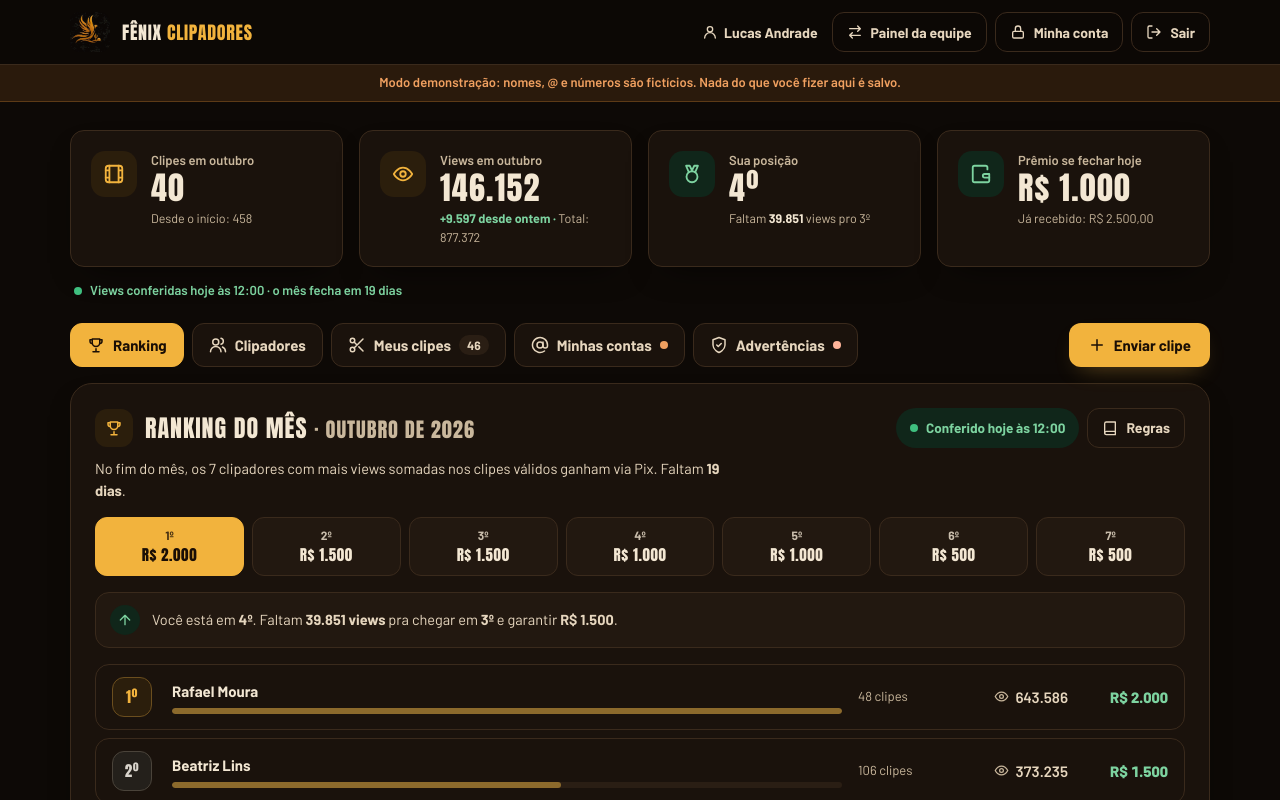
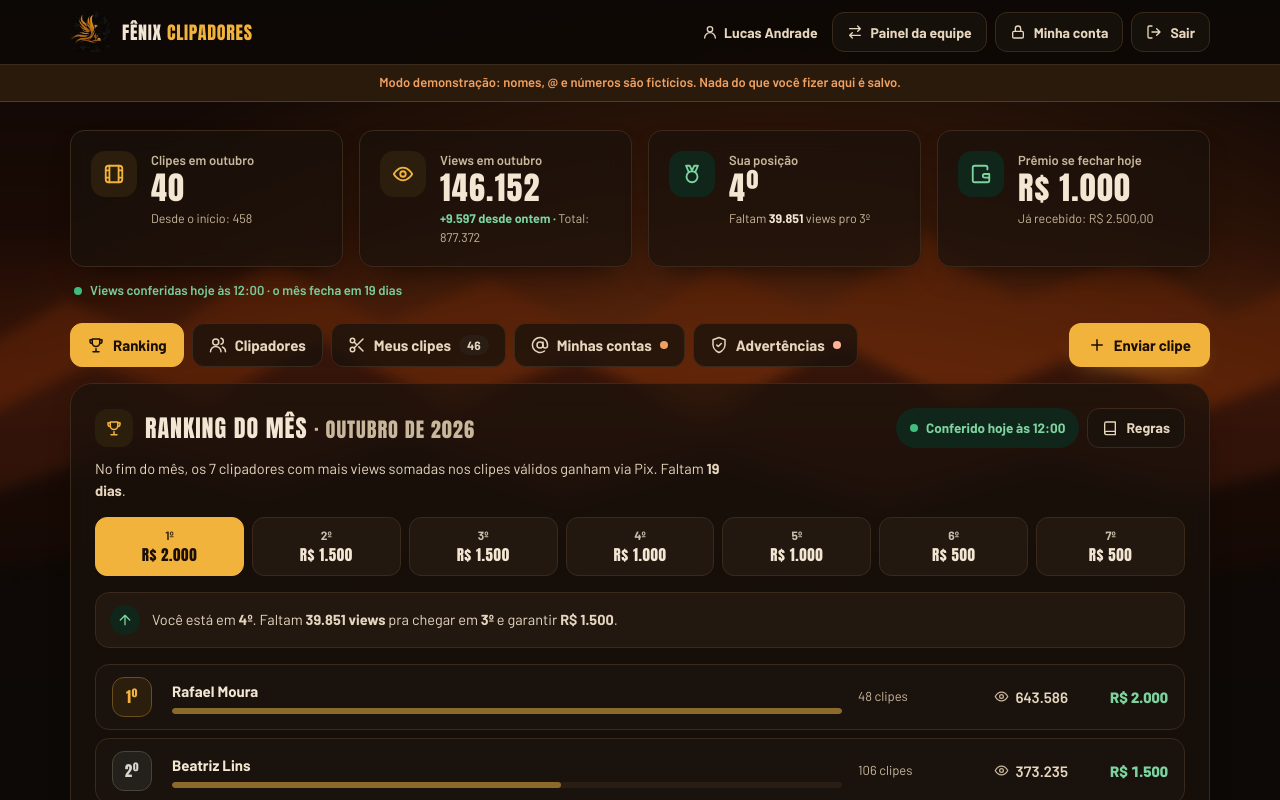
Before and after one commit to gd0096029-bit/CLIPADOORES-FNX-NORDESTE-, a Next.js app: page /clipador in a window 1280 px wide. Shown: the top 800 px of the page. Built offline with nearby package versions, Linux system fonts and the light colour scheme.

Commit message:
Fundo de serra do sertão desfocado nas áreas logadas
Co-Authored-By: Claude Opus 5.5 <noreply@anthropic.com>
Claude-Session: https://claude.ai/code/session_01MpjFthiBnm7szxtMT2XmDu

```diff
--- a/src/app/globals.css
+++ b/src/app/globals.css
@@ -2753,3 +2753,40 @@ html {
     white-space: nowrap;
   }
 }
+
+/* =========================================================
+   Fundo de sertão (áreas logadas)
+   ========================================================= */
+.app {
+  position: relative;
+  min-height: 100dvh;
+  isolation: isolate;
+}
+.backdrop {
+  position: fixed;
+  inset: 0;
+  z-index: -1;
+  pointer-events: none;
+  overflow: hidden;
+  background: var(--bg);
+}
+.backdrop svg {
+  position: absolute;
+  inset: -24px;
+  width: calc(100% + 48px);
+  height: calc(100% + 48px);
+  filter: blur(7px);
+  opacity: 0.9;
+}
+/* cartões levemente translúcidos pra serra aparecer por trás */
+.stat,
+.panel {
+  background: rgba(26, 18, 12, 0.7);
+  backdrop-filter: blur(12px);
+  -webkit-backdrop-filter: blur(10px);
+}
+.tab:not(.is-active),
+.btn-outline,
+.btn-ghost {
+  background: rgba(26, 18, 12, 0.78);
+}
--- a/src/components/admin/AdminApp.tsx
+++ b/src/components/admin/AdminApp.tsx
@@ -6,6 +6,7 @@ import type { WarningKind } from "@/lib/clipador/types";
 import { activeWarnings, daysLeftInMonth, PRIZES, REMOVALS_PER_WARNING, SUSPENSION_MONTHS, WARNINGS_LIMIT } from "@/lib/clipador/rules";
 import { fmtBRLShort, fmtInt, fmtRelativeDay, monthName, plural } from "@/lib/clipador/format";
 import { IconEye, IconFilm, IconScissors, IconShield, IconTrophy, IconUsers, IconWallet } from "@/components/clipador/icons";
+import { Backdrop } from "@/components/clipador/Backdrop";
 import { Topbar } from "@/components/clipador/Topbar";
 import { AdminClips } from "./AdminClips";
 import { AdminClippers } from "./AdminClippers";
@@ -157,6 +158,7 @@ export function AdminApp({ initialData }: { initialData: AdminData }) {
 
   return (
     <div className="app">
+      <Backdrop />
       <Topbar name={data.me.name} area="equipe" canSwitch demo />
 
       <main className="container">
--- /dev/null
+++ b/src/components/clipador/Backdrop.tsx
@@ -0,0 +1,39 @@
+/**
+ * Fundo das áreas logadas: camadas de serra do sertão nos tons do "QG dos Clipadores",
+ * desfocadas e fixas atrás do conteúdo. Sem sol, só o brilho de fim de tarde no horizonte.
+ */
+export function Backdrop() {
+  return (
+    <div className="backdrop" aria-hidden="true">
+      <svg viewBox="0 0 1440 900" preserveAspectRatio="xMidYMax slice">
+        <defs>
+          <linearGradient id="bd-ceu" x1="0" y1="0" x2="0" y2="1">
+            <stop offset="0" stopColor="#0D0906" />
+            <stop offset="0.3" stopColor="#1C0B05" />
+            <stop offset="0.5" stopColor="#4A1A08" />
+            <stop offset="0.62" stopColor="#7A2E0D" />
+          </linearGradient>
+          <radialGradient id="bd-brasa" cx="0.6" cy="0.58" r="0.6">
+            <stop offset="0" stopColor="#D9631F" stopOpacity="0.35" />
+            <stop offset="1" stopColor="#D9631F" stopOpacity="0" />
+          </radialGradient>
+          <linearGradient id="bd-chao" x1="0" y1="0" x2="0" y2="1">
+            <stop offset="0.5" stopColor="#0D0906" stopOpacity="0" />
+            <stop offset="1" stopColor="#0D0906" stopOpacity="0.85" />
+          </linearGradient>
+        </defs>
+        <rect width="1440" height="900" fill="url(#bd-ceu)" />
+        <rect width="1440" height="900" fill="url(#bd-brasa)" />
+        {/* serra do fundo */}
+        <path d="M0 410 L110 345 L210 385 L330 300 L450 370 L560 320 L690 390 L800 305 L910 360 L1020 270 L1120 345 L1240 295 L1340 360 L1440 315 L1440 900 L0 900 Z" fill="#6B2709" opacity="0.55" />
+        {/* serra do meio */}
+        <path d="M0 480 L140 410 L260 455 L380 385 L520 460 L650 405 L790 470 L930 390 L1060 455 L1190 400 L1320 460 L1440 415 L1440 900 L0 900 Z" fill="#3A160A" />
+        {/* serra da frente */}
+        <path d="M0 560 L180 500 L320 545 L470 490 L640 555 L800 505 L980 565 L1150 510 L1300 550 L1440 515 L1440 900 L0 900 Z" fill="#1C0B05" />
+        {/* chão */}
+        <path d="M0 630 L220 600 L430 635 L640 605 L870 640 L1100 610 L1300 635 L1440 615 L1440 900 L0 900 Z" fill="#100805" />
+        <rect width="1440" height="900" fill="url(#bd-chao)" />
+      </svg>
+    </div>
+  );
+}
--- a/src/components/clipador/ClipadorApp.tsx
+++ b/src/components/clipador/ClipadorApp.tsx
@@ -6,6 +6,7 @@ import { activeWarnings, daysLeftInMonth, prizeForPosition, PRIZES } from "@/lib
 import { fmtBRL, fmtBRLShort, fmtInt, fmtRelativeDay, monthName, plural } from "@/lib/clipador/format";
 import { IconAt, IconEye, IconFilm, IconMedal, IconPlus, IconScissors, IconShield, IconTrophy, IconUsers, IconWallet } from "./icons";
 import { CommunityTab } from "./CommunityTab";
+import { Backdrop } from "./Backdrop";
 import { Topbar } from "./Topbar";
 import { AccountModal } from "./AccountModal";
 import { RankingTab } from "./RankingTab";
@@ -148,6 +149,7 @@ export function ClipadorApp({ initialData, mode = "demo", onAction }: ClipadorAp
 
   return (
     <div className="app">
+      <Backdrop />
       <Topbar name={data.me.name} area="clipador" canSwitch={mode === "demo"} onAccount={() => setAccountOpen(true)} demo={mode === "demo"} />
 
       <main className="container">
```
